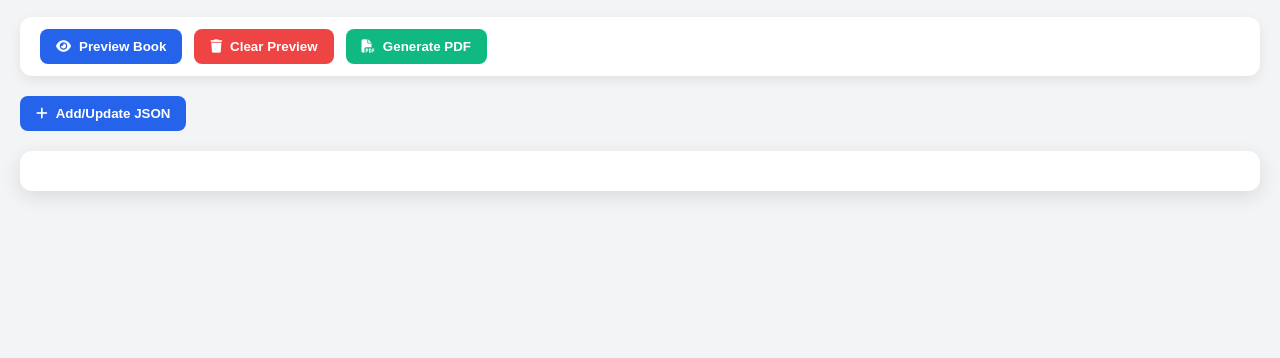
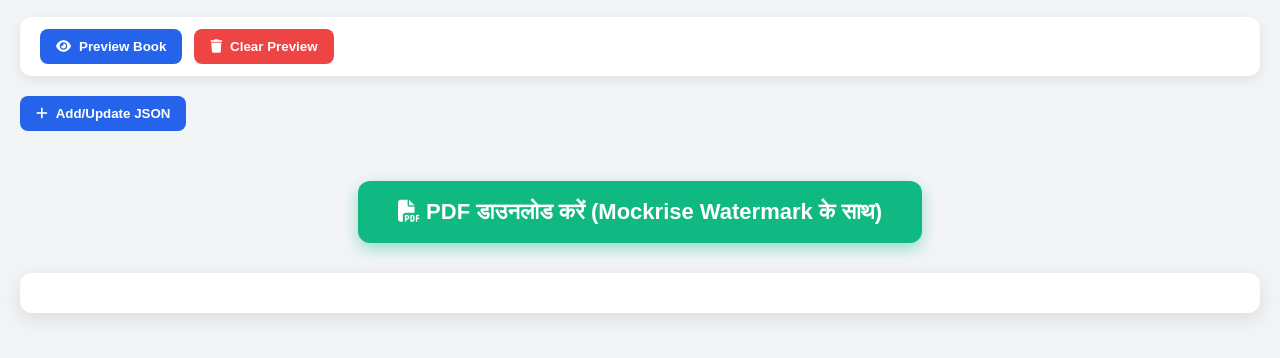
Before and after one commit to aadityaraj7852-a11y/Holash-MCQ-PDF, a plain HTML site: page index.html in a window 1280 px wide. Shown: the part 86-444 px from the top of the page. Drawn offline with nearby package versions, Linux system fonts and the light colour scheme.

Commit message:
Update index.html

```diff
--- a/index.html
+++ b/index.html
@@ -48,6 +48,27 @@
     .btn-primary:hover { background: #1d4ed8; }
     .btn-success { background: #10b981; color: white; }
     .btn-danger { background: #ef4444; color: white; }
+
+    .big-download-btn {
+      display: block;
+      margin: 30px auto;
+      padding: 18px 40px;
+      font-size: 22px;
+      font-weight: bold;
+      background: #10b981;
+      color: white;
+      border: none;
+      border-radius: 12px;
+      cursor: pointer;
+      box-shadow: 0 6px 15px rgba(16,185,129,0.4);
+      transition: all 0.3s;
+    }
+
+    .big-download-btn:hover {
+      background: #059669;
+      transform: translateY(-3px);
+      box-shadow: 0 10px 25px rgba(16,185,129,0.5);
+    }
 
     .json-panel {
       display: none;
@@ -135,21 +156,19 @@
     .content-area { position: absolute; top: 160px; bottom: 100px; left: 80px; right: 80px; display: flex; gap: 40px; }
     .col { flex: 1; overflow: hidden; }
 
-    /* ─────────────── Updated h1 - Only Black Box, Left Aligned ─────────────── */
     .notes h1 {
       font-size: 22px;
       font-weight: 700;
-      color: #ffffff;                /* सफेद टेक्स्ट black background पर */
+      color: #ffffff;
       margin: 0 0 16px 0;
-      padding: 10px 16px;            /* सामान्य padding */
-      background: #000000;           /* पूरी तरह काला */
+      padding: 10px 16px;
+      background: #000000;
       border-radius: 6px;
-      display: inline-block;         /* सिर्फ उतना जितना टेक्स्ट है */
+      display: inline-block;
       box-shadow: 0 3px 8px rgba(0,0,0,0.25);
       line-height: 1.35;
-      text-align: left;              /* बाएँ से शुरू */
+      text-align: left;
     }
-    /* कोई ::before, ::after या gradient नहीं - साफ black box */
 
     .notes h2 { font-size: 18px; margin: 20px 0 10px; color: #1e2937; }
     .notes table { width: 100%; border-collapse: collapse; margin: 12px 0; font-size: 13px; }
@@ -161,7 +180,6 @@
     .middleLine { position: absolute; top: 160px; bottom: 100px; left: 50%; width: 2px; background: #000; }
     .bottomLine { position: absolute; bottom: 80px; left: 80px; right: 80px; border-top: 2px solid #000; }
 
-    /* Index page styles */
     .index-page .page-header { height: 160px; background: #e6e6e6; }
     .index-page .page-title {
       top: 40px;
@@ -221,7 +239,6 @@
   <div class="toolbar">
     <button class="btn btn-primary" onclick="previewBook()"><i class="fas fa-eye"></i> Preview Book</button>
     <button class="btn btn-danger" onclick="clearPreview()"><i class="fas fa-trash"></i> Clear Preview</button>
-    <button class="btn btn-success" onclick="generatePDF()"><i class="fas fa-file-pdf"></i> Generate PDF</button>
   </div>
 
   <div class="json-panel" id="jsonPanel">
@@ -235,6 +252,10 @@
 
   <button class="btn btn-primary" onclick="document.getElementById('jsonPanel').style.display='block'" style="margin-bottom:20px;">
     <i class="fas fa-plus"></i> Add/Update JSON
+  </button>
+
+  <button class="big-download-btn" onclick="generatePDF()">
+    <i class="fas fa-file-pdf"></i> PDF डाउनलोड करें (Mockrise Watermark के साथ)
   </button>
 
   <div class="preview-area" id="preview"></div>
@@ -429,19 +450,48 @@
     alert("JSON पहले लोड करें!");
     return;
   }
+
   const preview = document.getElementById('preview');
   preview.innerHTML = '';
   renderIndexAndChapters(preview);
-  await new Promise(r => setTimeout(r, 1200));
+
+  await new Promise(r => setTimeout(r, 1500)); // rendering के लिए समय
+
   const pages = preview.querySelectorAll('.page');
   const pdf = new jsPDF('p', 'px', [794, 1123]);
+
   for (let i = 0; i < pages.length; i++) {
-    const canvas = await html2canvas(pages[i], { scale: 2.5, useCORS: true, letterRendering: true, logging: false });
+    if (i > 0) pdf.addPage();
+
+    const canvas = await html2canvas(pages[i], {
+      scale: 2.5,
+      useCORS: true,
+      letterRendering: true,
+      logging: false
+    });
+
     const img = canvas.toDataURL('image/png');
-    if (i > 0) pdf.addPage();
     pdf.addImage(img, 'PNG', 0, 0, 794, 1123);
+
+    // Watermark: "Mockrise" diagonal
+    pdf.setFont("helvetica", "bold");
+    pdf.setFontSize(60);
+    pdf.setTextColor(180, 180, 180); // हल्का ग्रे
+    pdf.setGState(new pdf.GState({ opacity: 0.12 }));
+
+    // Diagonal placement - page के center से
+    const x = 397;  // center x
+    const y = 561;  // center y
+    pdf.saveGraphicsState();
+    pdf.translate(x, y);
+    pdf.rotate(-45);
+    pdf.text("Mockrise", -180, 0, { baseline: 'middle' }); // -180 से left shift ताकि center रहे
+    pdf.restoreGraphicsState();
+
+    pdf.setGState(new pdf.GState({ opacity: 1 })); // reset
   }
-  pdf.save('Book.pdf');
+
+  pdf.save('Mockrise_Book.pdf');
 }
 
 window.addEventListener('load', loadJSONFromStorage);
```
